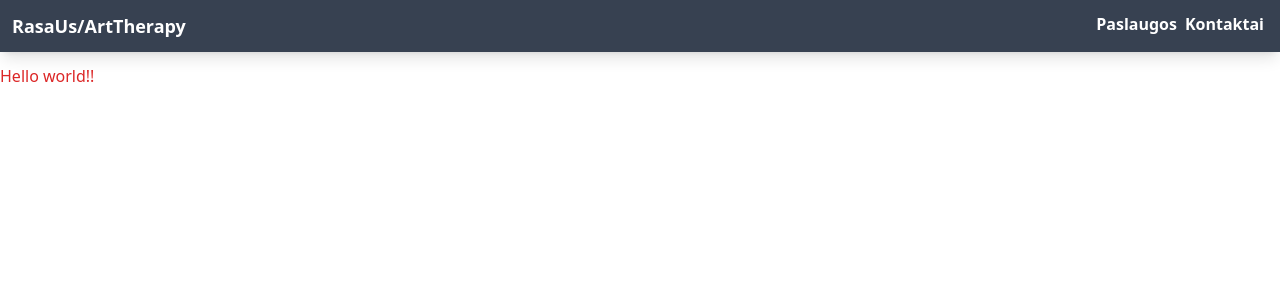
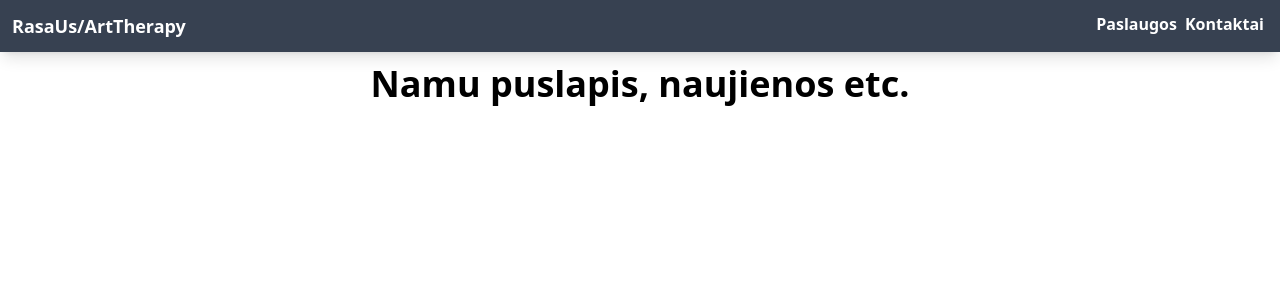
Before and after one commit to ne0rad/rasaus-art, a Next.js app: page / in a window 1280 px wide. Shown: the top 300 px of the page. Built offline with nearby package versions, Linux system fonts and the light colour scheme.

Commit message:
UPD: Added routes

```diff
--- /dev/null
+++ b/app/kontaktai/page.tsx
@@ -0,0 +1,7 @@
+export default function Kontaktai() {
+    return (
+        <>
+            <h1 className="text-6xl font-bold text-center">Kontaktai</h1>
+        </>
+    )
+}
--- a/app/page.tsx
+++ b/app/page.tsx
@@ -2,7 +2,9 @@
     return (
         <>
             <main>
-                <h1 className="text-red-600">Hello world!!</h1>
+                <h1 className="text-center font-bold text-4xl">
+                    Namu puslapis, naujienos etc.
+                </h1>
             </main>
         </>
     )
--- /dev/null
+++ b/app/paslaugos/page.tsx
@@ -0,0 +1,7 @@
+export default function Paslaugos() {
+    return (
+        <>
+            <h1 className="text-6xl font-bold text-center">Paslaugos</h1>
+        </>
+    )
+}
```
